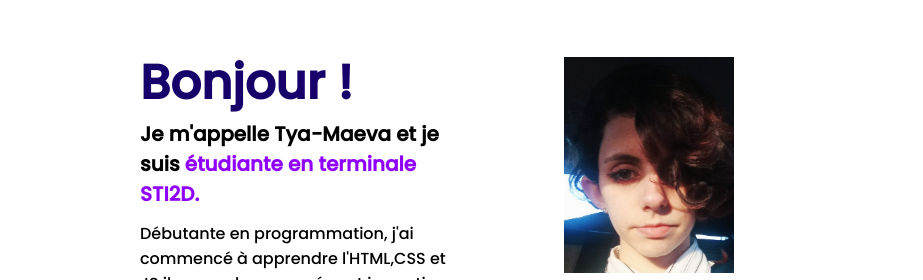
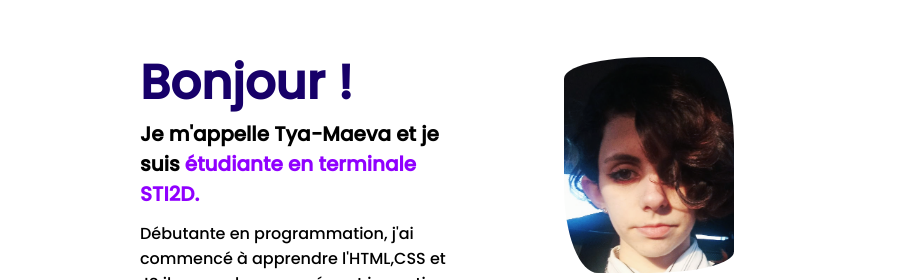
Before and after one commit to TyaMaziou/Portfolio-2023, a plain HTML site: page PORTFOLIOI 6/index.html in a window 1280 px wide. Shown: the part 262-542 px from the top of the page, 216-1139 px from the left. Drawn offline with nearby package versions, Linux system fonts and the light colour scheme.

Commit message:
Update styles.css

```diff
--- a/PORTFOLIOI 6/css/styles.css
+++ b/PORTFOLIOI 6/css/styles.css
@@ -282,8 +282,12 @@ img{
     fill: var(--first-color);
 }
 
-.home__img{
+.home__img {
     width: 170px;
+}
+
+.about__img1{
+    border-radius: 50% 20% / 10% 40%;
 }
 
 .home__data{
```
